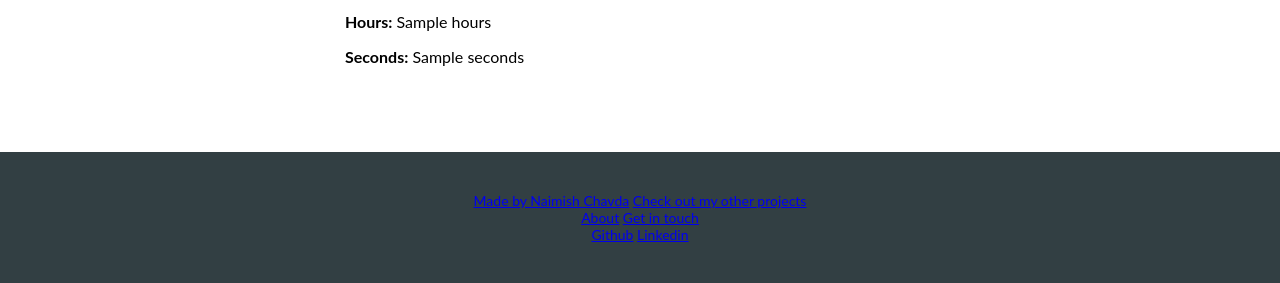
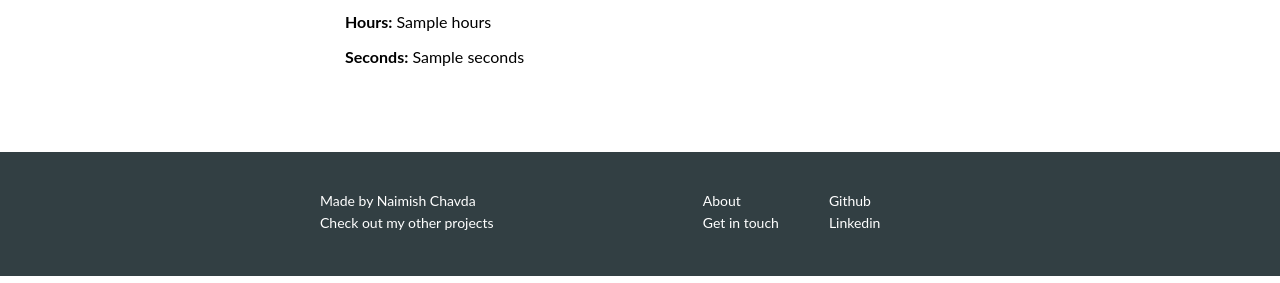
Before and after one commit to Naimish100/age-calculator, a Flask app: template templates/home.html in a window 1280 px wide. Shown: the part 786-1069 px from the top of the page. Run offline with Flask 2, Linux system fonts and the light colour scheme; the template is opened without the code that fills it: most values are stand-ins (such as "Sample title", 1, 10 or a date in 2020).

Commit message:
Update style.css
Addition to footer

```diff
--- a/static/style.css
+++ b/static/style.css
@@ -94,9 +94,39 @@ body {
 }
 
 .footer__content {
-  max-width: 680px;
+  max-width: 640px;
   margin: 0 auto;
-  text-align: center;
+  display: flex;
+  flex-direction: row;
+}
+
+.footer .left {
+  flex-grow: 2;
+  display: flex;
+  flex-direction: column;
+}
+
+.footer .right {
+  flex-grow: 1;
+  display: flex;
+  flex-direction: row;
+}
+
+.footer__column {
+  display: flex;
+  flex-direction: column;
+  margin-left: 50px;
+}
+
+.footer__item {
+  margin-bottom: 5px;
+  color: inherit;
+  text-decoration: none;
+}
+
+.footer__item:hover {
+  text-decoration: underline;
+  cursor: pointer;
 }
 
 /* Media-Query */
```
